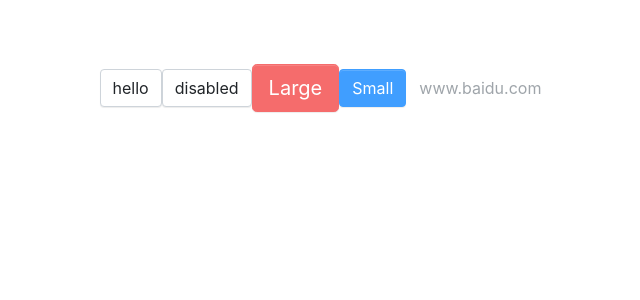
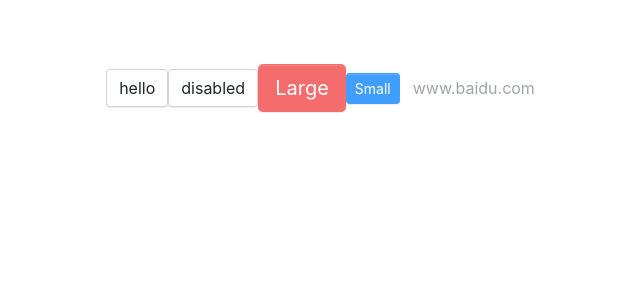
Before and after one commit to madingzheng/mdz-react-components, a React (Create React App) app: page / in a window 1280 px wide. Shown: the top 300 px of the page, without its empty margins (313-953 px from the left). Built offline with nearby package versions, Linux system fonts and the light colour scheme.

Commit message:
bug修改

```diff
--- a/src/App.tsx
+++ b/src/App.tsx
@@ -10,7 +10,7 @@ const app:React.FC = () => {
 				alert(111)
 			}}>disabled</Button>
 			<Button btnType='danger' size='lg'>Large</Button>
-			<Button btnType='primary' size='small'>Small</Button>
+			<Button btnType='primary' size='sm'>Small</Button>
 			<Button btnType='link' disabled={true} href="https://www.baidu.com">www.baidu.com</Button>
 		</div>
 	)
```
